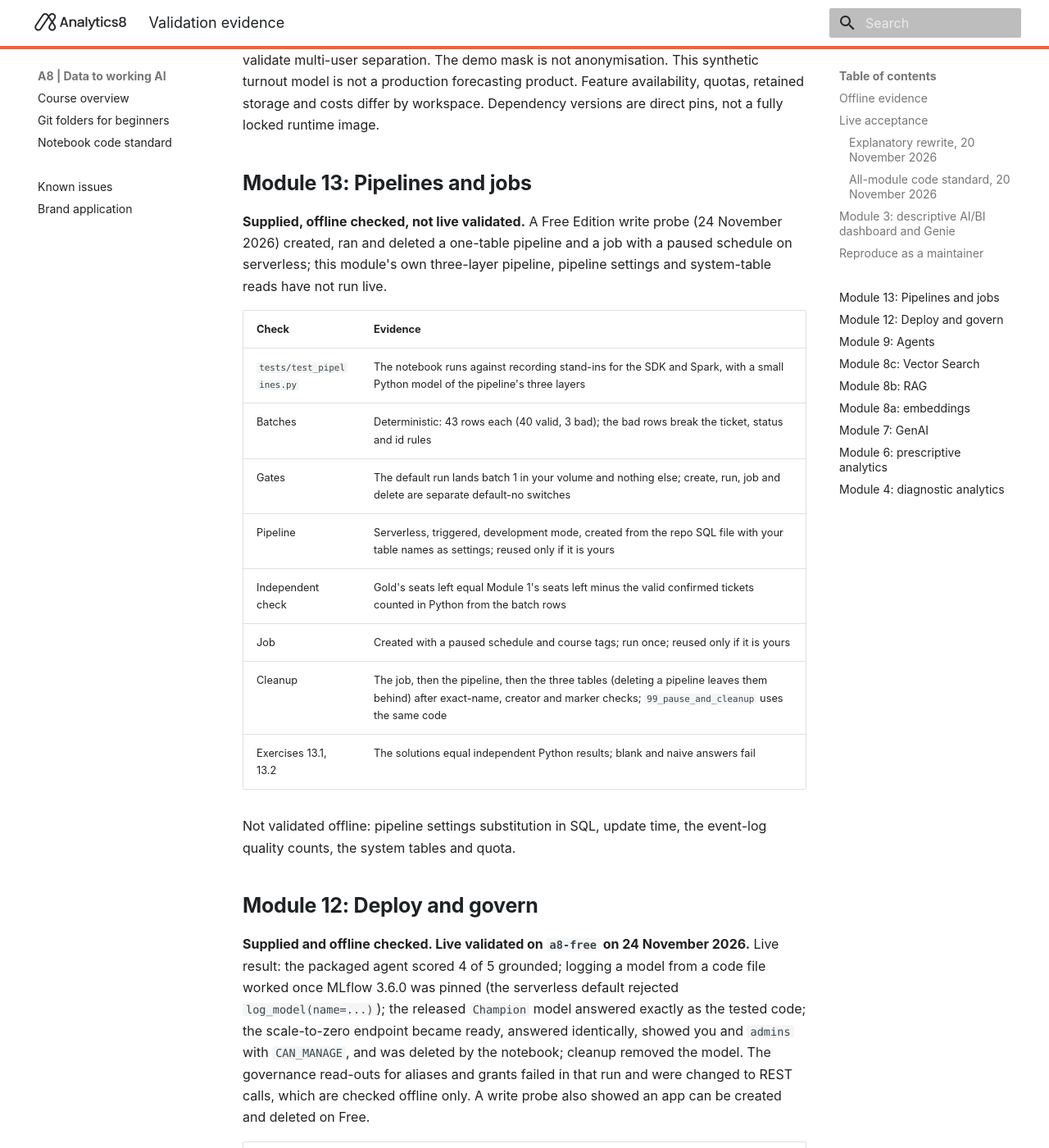
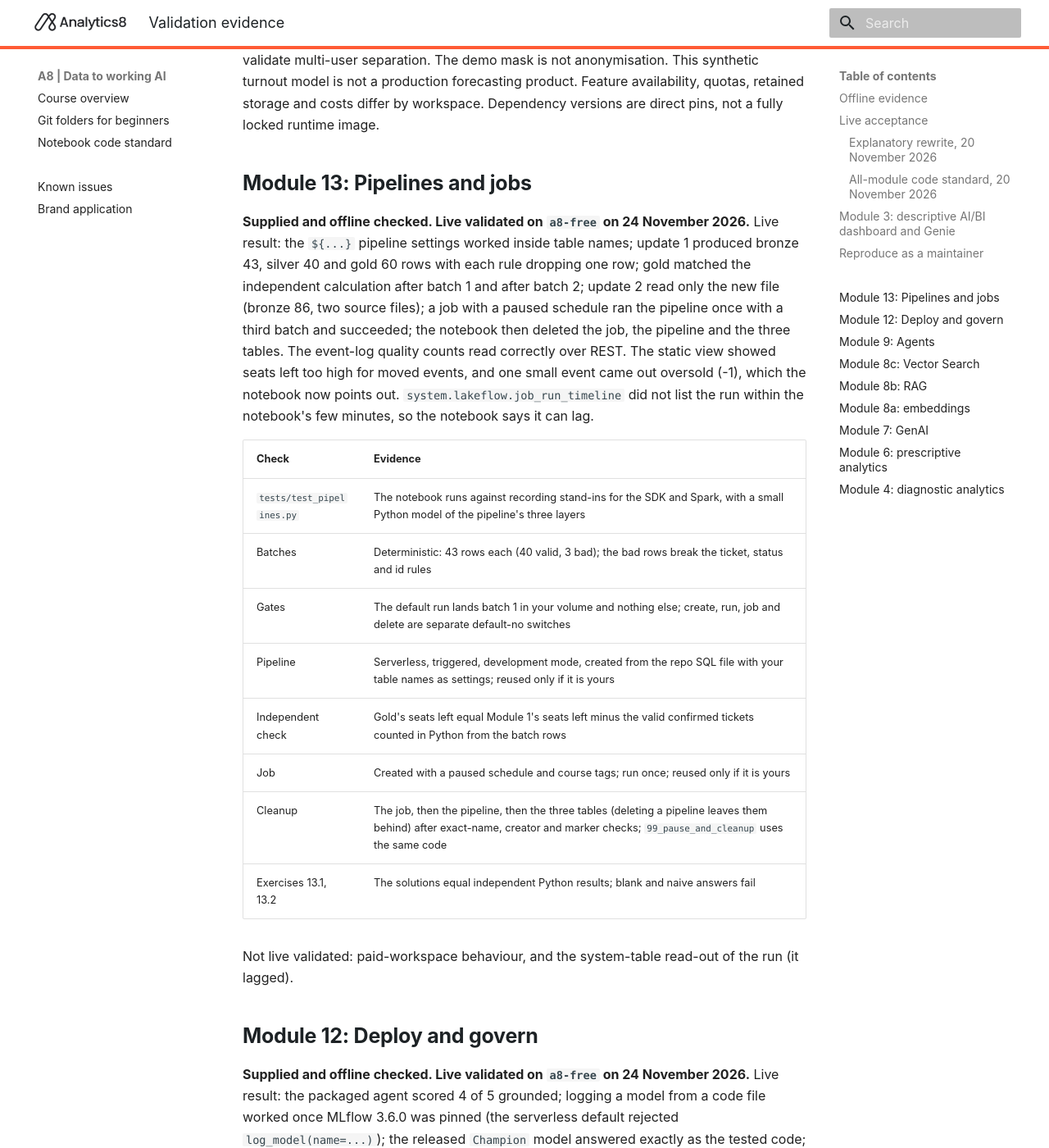
Before and after one commit to pdclough-a8/a8-databricks-learning, an MkDocs documentation site: the page built from docs/validation.md, in a window 1280 px wide and 1400 px high, scrolled down 5237 px. Shown: the whole window at 82% size. Built offline with MkDocs 1.6.1 and Material for MkDocs 9.7.7, drawn with Linux system fonts in a browser that asks for light colours.

Commit message:
Record live validation of Module 13; note oversold events in the comparison
Co-Authored-By: Claude Sonnet 5.5 <noreply@anthropic.com>

```diff
--- a/docs/validation.md
+++ b/docs/validation.md
@@ -139,9 +139,14 @@ Dependency versions are direct pins, not a fully locked runtime image.
 
 ## Module 13: Pipelines and jobs
 
-**Supplied, offline checked, not live validated.** A Free Edition write probe (24 November 2026) created, ran and
-deleted a one-table pipeline and a job with a paused schedule on serverless; this module's own three-layer pipeline,
-pipeline settings and system-table reads have not run live.
+**Supplied and offline checked. Live validated on `a8-free` on 24 November 2026.** Live result: the `${...}` pipeline
+settings worked inside table names; update 1 produced bronze 43, silver 40 and gold 60 rows with each rule dropping
+one row; gold matched the independent calculation after batch 1 and after batch 2; update 2 read only the new file
+(bronze 86, two source files); a job with a paused schedule ran the pipeline once with a third batch and succeeded; the
+notebook then deleted the job, the pipeline and the three tables. The event-log quality counts read correctly over REST.
+The static view showed seats left too high for moved events, and one small event came out oversold (-1), which the
+notebook now points out. `system.lakeflow.job_run_timeline` did not list the run within the notebook's few minutes, so
+the notebook says it can lag.
 
 | Check | Evidence |
 |---|---|
@@ -154,8 +159,7 @@ pipeline settings and system-table reads have not run live.
 | Cleanup | The job, then the pipeline, then the three tables (deleting a pipeline leaves them behind) after exact-name, creator and marker checks; `99_pause_and_cleanup` uses the same code |
 | Exercises 13.1, 13.2 | The solutions equal independent Python results; blank and naive answers fail |
 
-Not validated offline: pipeline settings substitution in SQL, update time, the event-log quality counts, the system
-tables and quota.
+Not live validated: paid-workspace behaviour, and the system-table read-out of the run (it lagged).
 
 ## Module 12: Deploy and govern
 
```
Also changed, not shown: START_HERE.md (+2 -2 lines), docs/index.md (+1 -1 lines), 1 other file.
